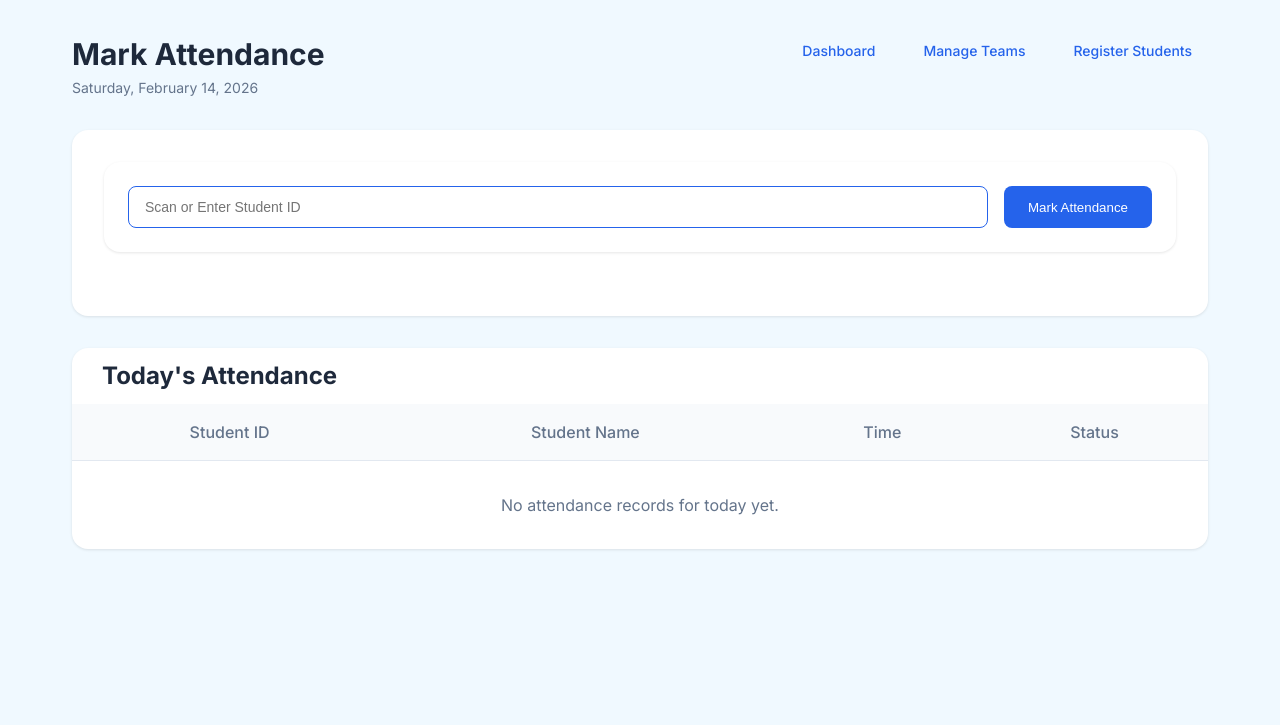
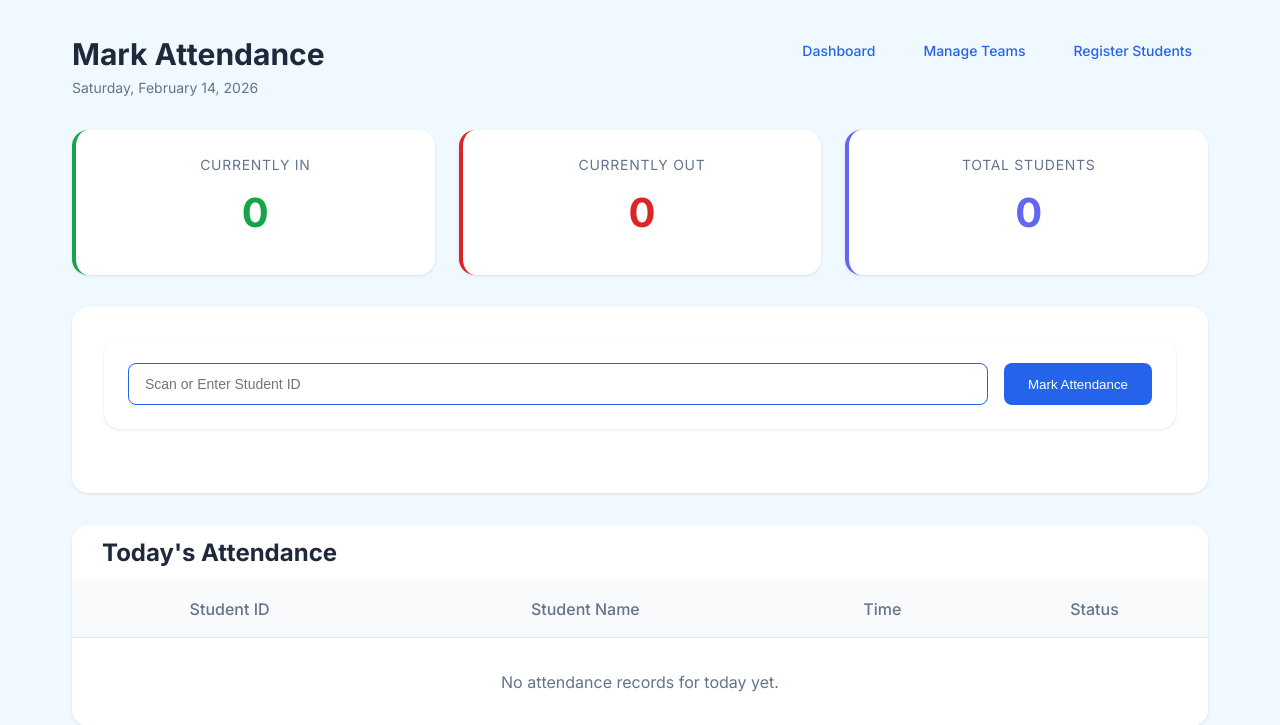
Before and after one commit to sivakaneshh/Attendance-Monitor, a Django app: page /attendance/ in a window 1280 px wide. Shown: the top 725 px of the page. Run offline with Django 5.2, Linux system fonts and the light colour scheme; the visitor is signed in with stand-in values (Sample User, id 1); data that the repository does not hold is empty.

Commit message:
fixed 0 prefix error while rfid reading and added live count for in and out

```diff
--- a/attendance/tracker/models.py
+++ b/attendance/tracker/models.py
@@ -6,7 +6,7 @@ from django.utils import timezone
 class Team(models.Model):
     """
     Represents a team in the RFID attendance system.
-    Max 25 teams, each with exactly 6 students.
+    Each team can have up to 6 students.
     """
     team_name = models.CharField(max_length=100, unique=True)
     is_complete = models.BooleanField(default=False)
@@ -24,9 +24,7 @@ class Team(models.Model):
 
     def clean(self):
         """Validate team creation constraints."""
-        # Check if we already have 25 teams
-        if not self.pk and Team.objects.count() >= 25:
-            raise ValidationError("Maximum of 25 teams allowed.")
+        pass
 
     def save(self, *args, **kwargs):
         self.full_clean()
--- a/attendance/tracker/templates/attendance.html
+++ b/attendance/tracker/templates/attendance.html
@@ -67,7 +67,72 @@
             .btn-link:hover {
                 background: #e0e7ff;
             }
+
+            /* Live Count Stats */
+            .live-count-container {
+                display: grid;
+                grid-template-columns: repeat(3, 1fr);
+                gap: 1.5rem;
+                margin-bottom: 2rem;
+            }
+            .live-count-card {
+                background: var(--surface);
+                border-radius: 1rem;
+                padding: 1.5rem;
+                box-shadow: 0 1px 3px rgba(0, 0, 0, 0.1);
+                text-align: center;
+                transition: transform 0.2s;
+            }
+            .live-count-card:hover {
+                transform: translateY(-2px);
+                box-shadow: 0 4px 6px rgba(0, 0, 0, 0.1);
+            }
+            .live-count-number {
+                font-size: 2.5rem;
+                font-weight: 700;
+                margin: 0.5rem 0;
+            }
+            .live-count-label {
+                font-size: 0.875rem;
+                color: var(--text-secondary);
+                text-transform: uppercase;
+                letter-spacing: 0.05em;
+            }
+            .count-in {
+                color: #16a34a;
+            }
+            .count-out {
+                color: #dc2626;
+            }
+            .count-total {
+                color: #6366f1;
+            }
+            .card-in {
+                border-left: 4px solid #16a34a;
+            }
+            .card-out {
+                border-left: 4px solid #dc2626;
+            }
+            .card-total {
+                border-left: 4px solid #6366f1;
+            }
         </style>
+
+        <!-- Live Count Stats -->
+        <div class="live-count-container">
+            <div class="live-count-card card-in">
+                <div class="live-count-label">Currently In</div>
+                <div class="live-count-number count-in">{{ in_count }}</div>
+            </div>
+            <div class="live-count-card card-out">
+                <div class="live-count-label">Currently Out</div>
+                <div class="live-count-number count-out">{{ out_count }}</div>
+            </div>
+            <div class="live-count-card card-total">
+                <div class="live-count-label">Total Students</div>
+                <div class="live-count-number count-total">{{ total_students }}</div>
+            </div>
+        </div>
 
         <!-- Attendance Form -->
         <div class="attendance-card">
--- a/attendance/tracker/utils.py
+++ b/attendance/tracker/utils.py
@@ -5,6 +5,34 @@ Business logic and validation utilities for RFID team attendance system.
 from django.core.exceptions import ValidationError
 from django.utils import timezone
 from .models import Team, Student, AttendanceLog
+
+
+class RFIDHelper:
+    """Helper utilities for RFID operations."""
+
+    @staticmethod
+    def normalize_rfid(rfid_uid):
+        """
+        Normalize RFID UID by removing leading zeros.
+
+        Examples:
+            '0012345' -> '12345'
+            '00012345' -> '12345'
+            '12345' -> '12345'
+            '000' -> '0' (keeps at least one digit)
+
+        Args:
+            rfid_uid (str): Raw RFID UID from reader
+
+        Returns:
+            str: Normalized RFID UID without leading zeros
+        """
+        if not rfid_uid:
+            return rfid_uid
+
+        # Strip leading zeros but keep at least one character
+        normalized = rfid_uid.lstrip('0') or '0'
+        return normalized
 
 
 class TeamValidator:
@@ -48,6 +76,9 @@ class AttendanceService:
         Raises:
             ValidationError: If RFID is not registered
         """
+        # Normalize RFID UID (remove leading zeros)
+        rfid_uid = RFIDHelper.normalize_rfid(rfid_uid)
+
         # Find student by RFID
         try:
             student = Student.objects.select_related('team').get(rfid_uid=rfid_uid)
@@ -100,6 +131,43 @@ class AttendanceService:
 
         return logs
 
+    @staticmethod
+    def get_live_count():
+        """
+        Get live count of students currently IN vs OUT.
+
+        Logic:
+        - Every student is counted exactly once
+        - If last status is 'IN', student is counted as IN
+        - If last status is 'OUT' or never marked, student is counted as OUT
+        - total_students = in_count + out_count (always balanced)
+
+        Returns:
+            dict: Contains 'in_count', 'out_count', and 'total_students'
+        """
+        from django.db.models import Subquery, OuterRef
+
+        # Get the last attendance log ID for each student
+        last_log_subquery = AttendanceLog.objects.filter(
+            student=OuterRef('pk')
+        ).order_by('-created_at').values('status')[:1]
+
+        # Annotate all students with their last attendance status
+        students_with_status = Student.objects.annotate(
+            last_status=Subquery(last_log_subquery)
+        ).values_list('last_status', flat=True)
+
+        # Count students by status
+        in_count = sum(1 for status in students_with_status if status == 'IN')
+        out_count = sum(1 for status in students_with_status if status != 'IN')
+        total_students = Student.objects.count()
+
+        return {
+            'in_count': in_count,
+            'out_count': out_count,
+            'total_students': total_students
+        }
+
 
 class RegistrationService:
     """Business logic for team and student registration."""
@@ -138,6 +206,9 @@ class RegistrationService:
         Raises:
             ValidationError: If validation fails
         """
+        # Normalize RFID UID (remove leading zeros)
+        rfid_uid = RFIDHelper.normalize_rfid(rfid_uid)
+
         # Get team
         try:
             team = Team.objects.get(id=team_id)
--- a/attendance/tracker/views.py
+++ b/attendance/tracker/views.py
@@ -164,7 +164,7 @@ def registration_page(request):
                 # Register student using service
                 student = RegistrationService.register_student(team_id, student_name, rfid_uid)
                 messages.success(request, f'Student {student_name} registered successfully!')
-                return redirect('registration')
+                return redirect('register_student')
 
         except ValidationError as e:
             messages.error(request, str(e))
@@ -253,9 +253,15 @@ def attendance_page(request):
         created_at__date=today
     ).select_related('student', 'student__team').order_by('-created_at')
 
+    # Get live count of IN vs OUT
+    live_count = AttendanceService.get_live_count()
+
     context = {
         'today': timezone.now(),
         'records': records,
+        'in_count': live_count['in_count'],
+        'out_count': live_count['out_count'],
+        'total_students': live_count['total_students'],
     }
 
     return render(request, 'attendance.html', context)
```
